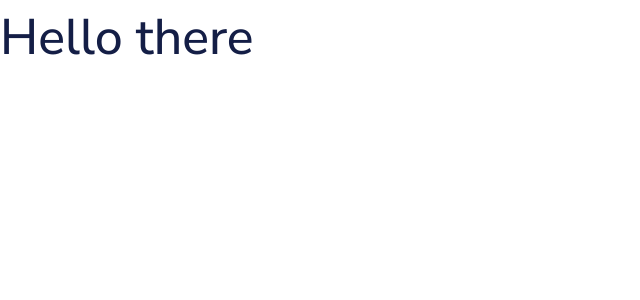
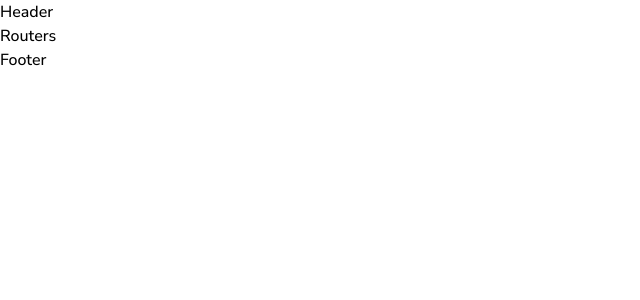
Before and after one commit to THIS4LA/multiUser-hotel-listing-webApp, a React (Vite) app in the folder frontEnd/: page / in a window 1280 px wide. Shown: the top 300 px of the page, without its empty margins (0-640 px from the left). Built offline with nearby package versions, Linux system fonts and the light colour scheme.

Commit message:
basic folder structure

```diff
--- a/frontEnd/src/App.jsx
+++ b/frontEnd/src/App.jsx
@@ -1,15 +1,14 @@
-import React from 'react'
 import './App.css'
-
+import Layout from './layout/Layout'
 function App() {
 
   return (
     <>
       <div>
-        <p className='text-blueColor fontDesc text-[50px]'>Hello there</p>
+        <Layout />
         </div>
+
     </>
   )
 }
-
 export default App
--- /dev/null
+++ b/frontEnd/src/components/Footer/Footer.jsx
@@ -0,0 +1,11 @@
+import React from 'react'
+
+const Footer = () => {
+  return (
+    <div>
+      <h1>Footer</h1>
+    </div>
+  )
+}
+
+export default Footer
--- /dev/null
+++ b/frontEnd/src/components/Header/Header.jsx
@@ -0,0 +1,11 @@
+import React from 'react'
+
+const Header = () => {
+  return (
+    <div>
+      <h1>Header</h1>
+    </div>
+  )
+}
+
+export default Header
--- /dev/null
+++ b/frontEnd/src/layout/Layout.jsx
@@ -0,0 +1,18 @@
+import React from 'react'
+import Header from '../components/Header/Header';
+import Footer from '../components/Footer/Footer';
+import Routers from '../routes/Routers';
+
+const Layout = () => {
+  return (
+    <>
+      <Header />
+      <main>
+      <Routers />
+      </main>
+      <Footer />
+    </>
+  )
+}
+
+export default Layout
--- /dev/null
+++ b/frontEnd/src/routes/Routers.jsx
@@ -0,0 +1,11 @@
+import React from 'react'
+
+const Routers = () => {
+  return (
+    <div>
+      <h1>Routers</h1>
+    </div>
+  )
+}
+
+export default Routers
```
Also changed, not shown: 2 other files (tests, documents, lock files or other folders).
